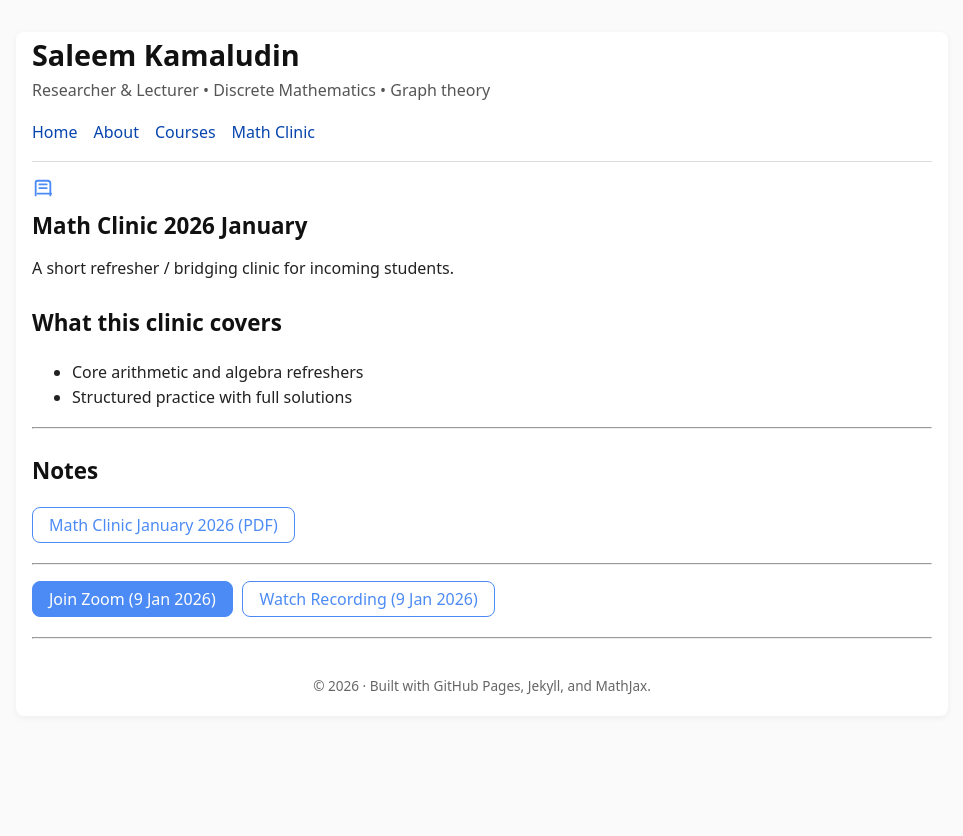
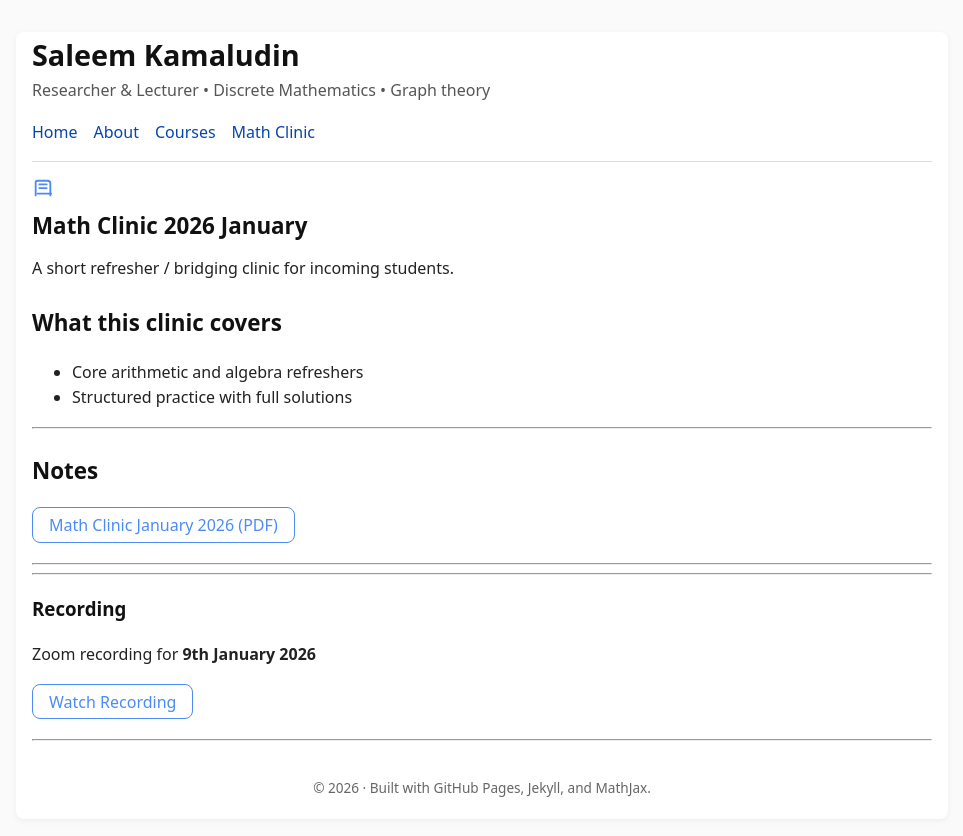
Before and after one commit to SaleemKamaludin/SaleemKamaludin.github.io, a Jekyll site: the page built from courses/math-clinic-2026/index.md, in a window 1280 px wide. Shown: the top 836 px of the page, without its empty margins (158-1121 px from the left). Built offline with Jekyll 4.4.1, drawn with Linux system fonts in a browser that asks for light colours.

Commit message:
Update index.md

```diff
--- a/courses/math-clinic-2026/index.md
+++ b/courses/math-clinic-2026/index.md
@@ -89,18 +89,15 @@ permalink: /courses/math-clinic-2026/
 
 
 ---
+<hr class="soft" />
 
+<h3>Recording</h3>
+<p>Zoom recording for <b>9th January 2026</b></p>
 
 <div class="session-buttons">
-  <a class="btn btn-primary"
-     href="PASTE_LIVE_ZOOM_LINK_HERE"
-     target="_blank" rel="noopener noreferrer">
-    Join Zoom (9 Jan 2026)
-  </a>
-
   <a class="btn"
      href="PASTE_ZOOM_RECORDING_LINK_HERE"
      target="_blank" rel="noopener noreferrer">
-    Watch Recording (9 Jan 2026)
+    Watch Recording
   </a>
 </div>
```
